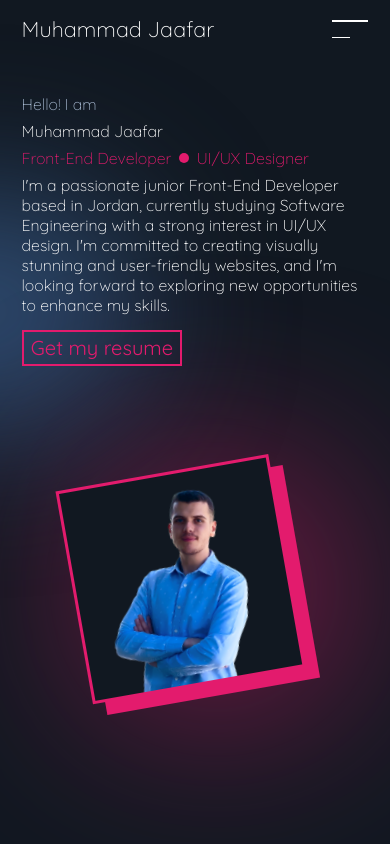
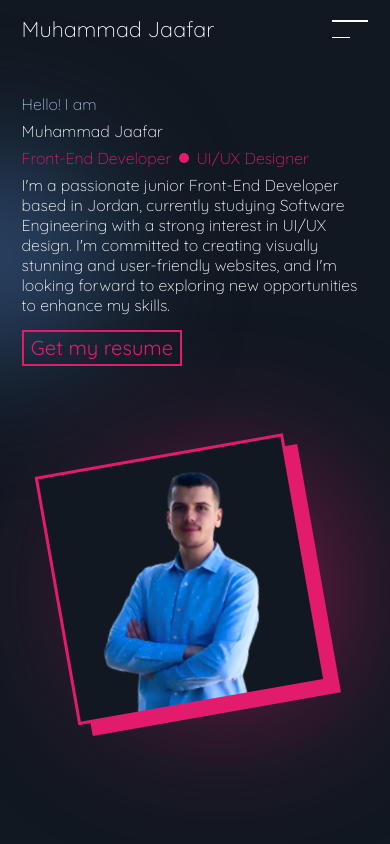
Before and after one commit to MuhammadJaafer/portfolio-v2, a Next.js app: page / in a window 390 px wide. Built offline with nearby package versions, Linux system fonts and the light colour scheme.

Commit message:
responsiveness edits

```diff
--- a/src/styles/components/Hero.module.scss
+++ b/src/styles/components/Hero.module.scss
@@ -111,6 +111,14 @@
       filter: blur(10rem);
       background: var(--primary-light);
       border-radius: 50%;
+      @media screen and (max-width: 800px) {
+        top: 60%;
+        left: -10%;
+        width: 70%;
+        height: 70%;
+        z-index: 1;
+        filter: blur(9rem);
+      }
     }
   }
   &_right {
@@ -141,7 +149,7 @@
           //   filter: brightness(0.8);
         }
         @media screen and (max-width: 800px) {
-          height: 30rem;
+          height: 35rem;
         }
       }
       &_background {
@@ -163,6 +171,12 @@
         filter: blur(15rem);
         background: var(--secondary);
         border-radius: 50%;
+        @media screen and (max-width: 800px) {
+          width: 70%;
+          height: 70%;
+          z-index: 1;
+          filter: blur(12rem);
+        }
       }
     }
   }
--- a/src/styles/components/Navbar.module.scss
+++ b/src/styles/components/Navbar.module.scss
@@ -124,14 +124,12 @@
         padding: 15rem 0;
       }
       &_links {
-        position: absolute;
-        bottom: 10rem;
-        left: 0;
         width: 100%;
         display: flex;
         justify-content: space-between;
         align-items: center;
         gap: 3rem;
+        margin-top: 5rem;
         &_container {
           display: flex;
           align-items: center;
@@ -158,7 +156,7 @@
         flex-direction: column;
         justify-content: space-between;
         width: 70%;
-        height: 90%;
+        height: 92%;
         &_item {
           position: relative;
           font-size: 3rem;
```
